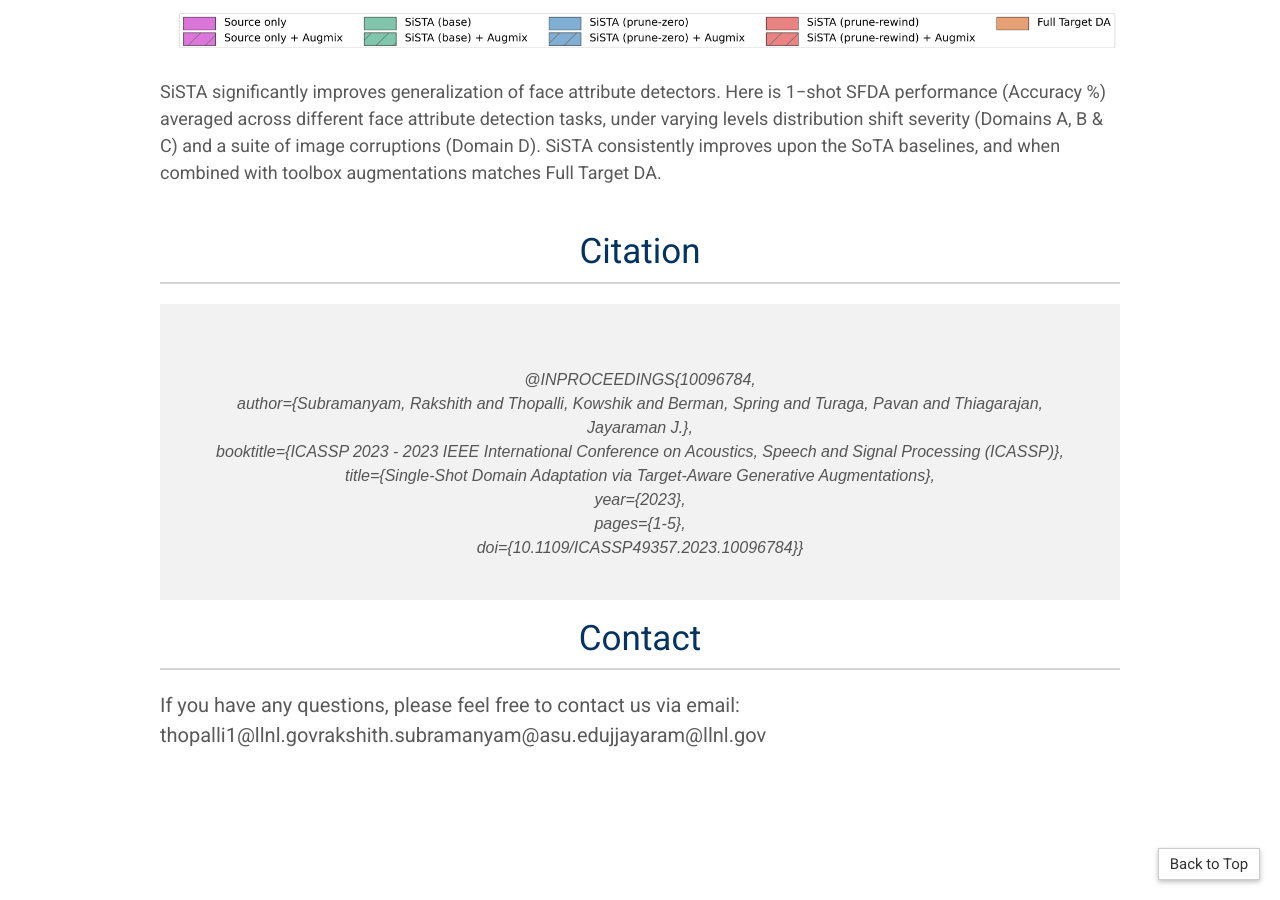
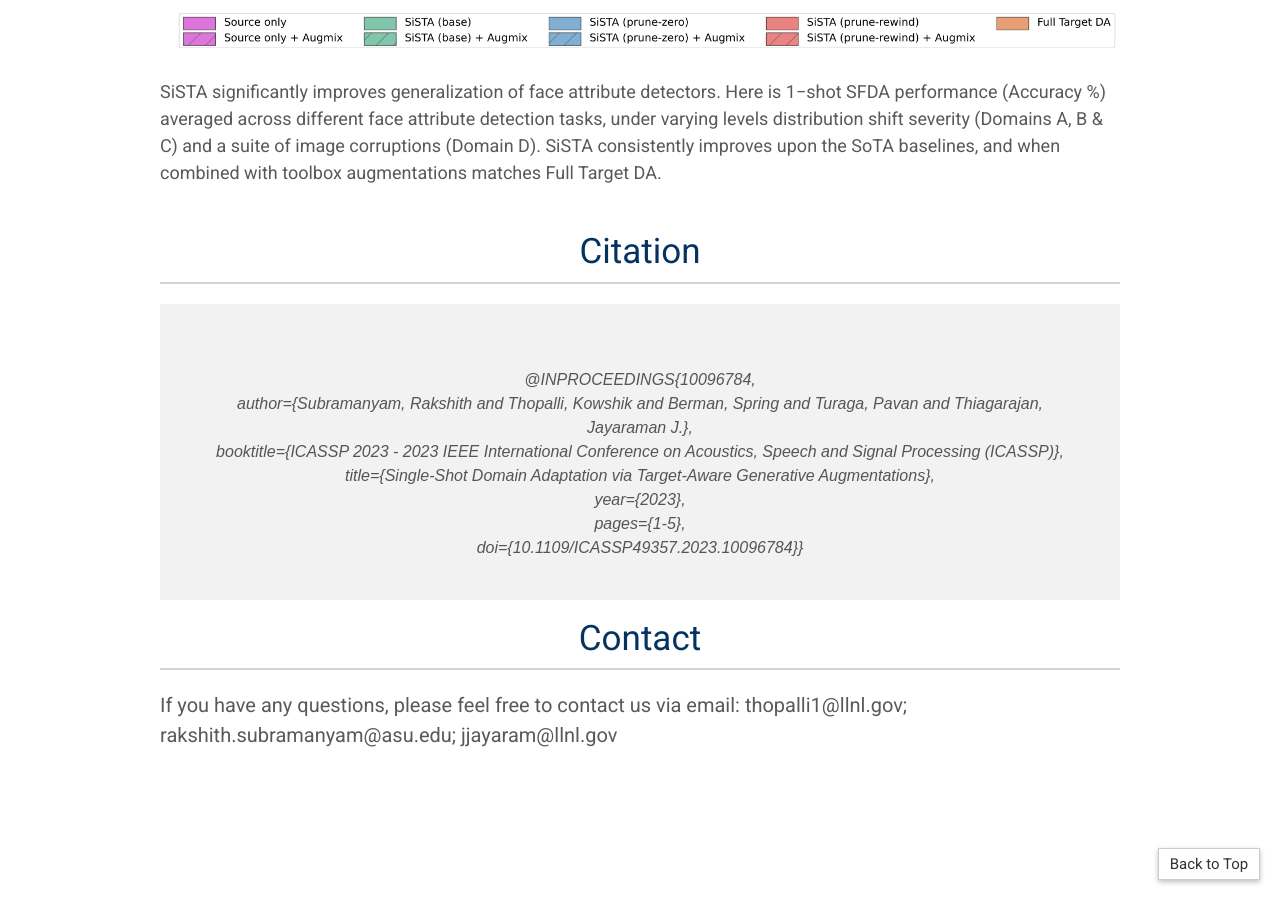
Before and after one commit to Rakshith-2905/SiSTA, a Jekyll site: the page built from index.md, in a window 1280 px wide and 900 px high, scrolled down 2579 px. Built offline with Jekyll 4.4.1, drawn with Linux system fonts in a browser that asks for light colours; nearby versions of some CDN libraries; a style sheet for code colours, icons or effects is not loaded; our own code applies the rules of GitHub Pages for plain Markdown files.

Commit message:
Bug: Email merged fix

```diff
--- a/_config.yml
+++ b/_config.yml
@@ -26,10 +26,8 @@ affiliations:
     link: https://www.llnl.gov/
 
 contact:
-  emails:
-    - thopalli1@llnl.gov
-    - rakshith.subramanyam@asu.edu
-    - jjayaram@llnl.gov
+  emails: "thopalli1@llnl.gov; rakshith.subramanyam@asu.edu; jjayaram@llnl.gov"
+
 
 # conference: 2023 IEEE International Conference on Acoustics, Speech, and Signal Processing (ICASSP 2023),
 
--- a/index.md
+++ b/index.md
@@ -60,6 +60,6 @@ We address the challenge of adapting models from a source domain to a target dom
   pages={1-5},
   doi={10.1109/ICASSP49357.2023.10096784}}" %}
 
+
 # Contact
-
 If you have any questions, please feel free to contact us via email: {{ site.contact.emails }}
```
Also changed, not shown: _includes/add_contacts.html (+5 -4 lines).
